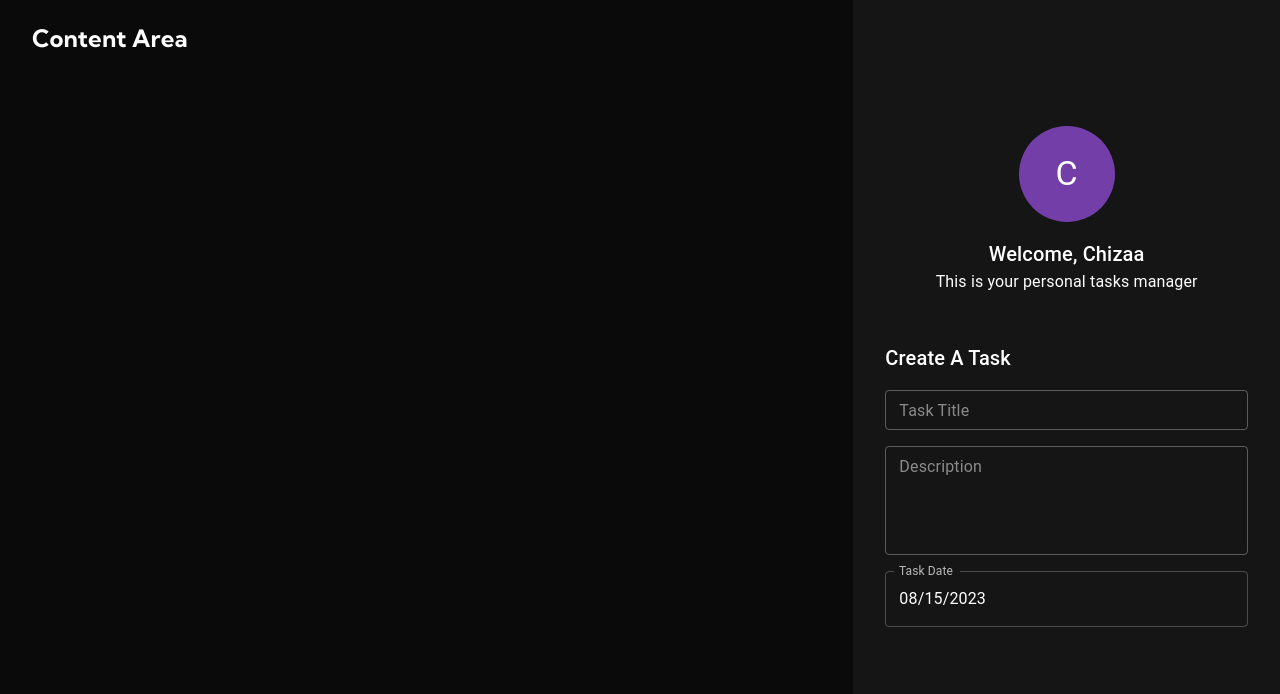
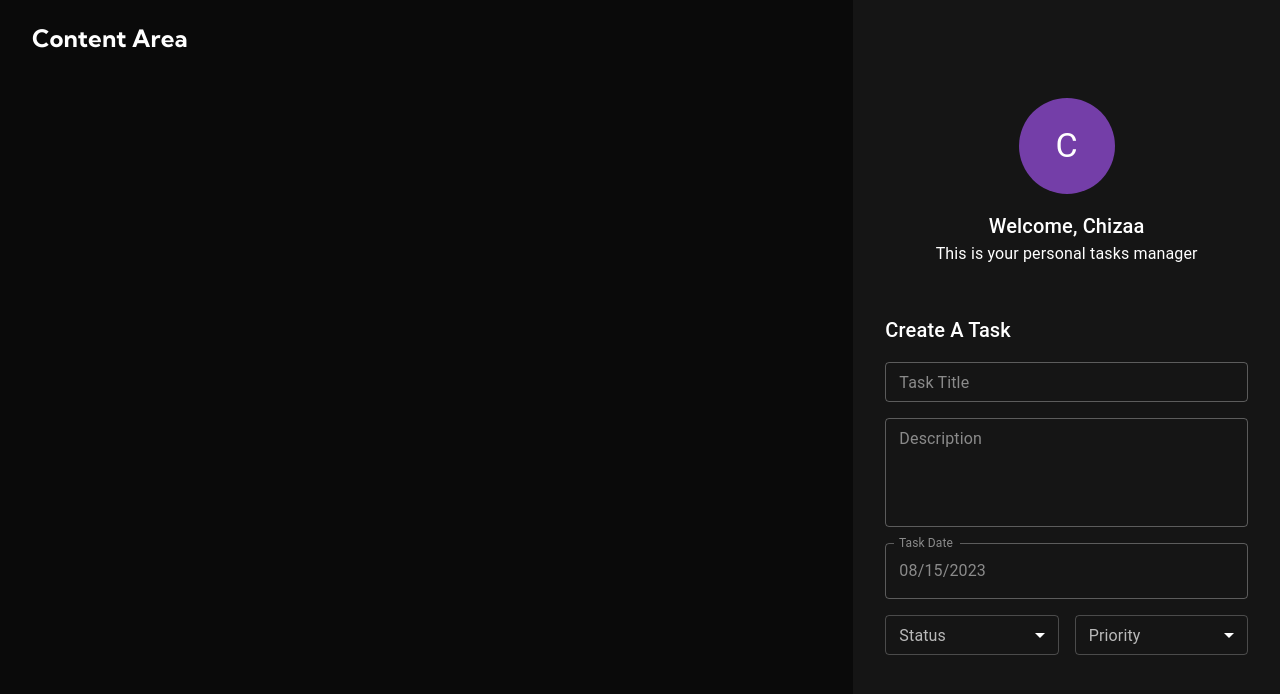
Before and after one commit to DennohKim/ts-crud-app, a React (Vite) app: page / in a window 1280 px wide. Shown: the top 694 px of the page. Built offline with nearby package versions, Linux system fonts and the light colour scheme.

Commit message:
feat: create select fields

```diff
--- a/src/components/createTaskForm/_taskDateField.tsx
+++ b/src/components/createTaskForm/_taskDateField.tsx
@@ -1,10 +1,10 @@
-import React, { FC, ReactElement, useState } from 'react';
+import React, { FC, ReactElement } from 'react';
 import { AdapterDateFns } from '@mui/x-date-pickers/AdapterDateFns';
 import { DatePicker } from '@mui/x-date-pickers/DatePicker';
 import { LocalizationProvider } from '@mui/x-date-pickers/LocalizationProvider';
 import { TextField } from '@mui/material';
 import { IDateField } from './interfaces/IDateField';
-import { PropTypes } from 'prop-types';
+import  PropTypes  from 'prop-types';
 
 
 export const TaskDateField: FC<IDateField> = (
--- /dev/null
+++ b/src/components/createTaskForm/_taskSelectField.tsx
@@ -0,0 +1,57 @@
+import React, { FC, ReactElement } from 'react';
+import {
+  InputLabel,
+  MenuItem,
+  FormControl,
+  Select,
+  SelectChangeEvent,
+} from '@mui/material';
+import { ISelectField } from './interfaces/ISelectField';
+import PropTypes from 'prop-types';
+
+export const TaskSelectField: FC<ISelectField> = ({
+  value = '',
+  label = 'Select Box',
+  name = 'selectBox',
+  items = [{ value: '', label: 'Add Items' }],
+  disabled = false,
+  onChange = (e: SelectChangeEvent) => console.log(e),
+}): ReactElement => {
+  return (
+    <FormControl fullWidth size="small">
+      <InputLabel id={`${name}-id`}>{label}</InputLabel>
+      <Select
+        labelId={`${name}-id`}
+        id={`${name}-id-select`}
+        value={value}
+        label={label}
+        name={name}
+        onChange={onChange}
+        disabled={disabled}
+      >
+        {items.map((item, index) => (
+          <MenuItem
+            key={item.value + index}
+            value={item.value}
+          >
+            {item.label}
+          </MenuItem>
+        ))}
+      </Select>
+    </FormControl>
+  );
+};
+
+TaskSelectField.propTypes = {
+  onChange: PropTypes.func,
+  label: PropTypes.string,
+  name: PropTypes.string,
+  disabled: PropTypes.bool,
+  items: PropTypes.arrayOf(
+    PropTypes.shape({
+      value: PropTypes.string.isRequired,
+      label: PropTypes.string.isRequired,
+
+    }).isRequired,
+  ),
+};
--- a/src/components/createTaskForm/createTaskForm.tsx
+++ b/src/components/createTaskForm/createTaskForm.tsx
@@ -1,24 +1,66 @@
 import React, { FC, ReactElement } from 'react';
-import { Box, Typography, Stack} from '@mui/material';
+import { Box, Typography, Stack } from '@mui/material';
 import { TaskDescriptionField } from './_taskDescriptionField';
 import { TaskTitleField } from './_taskTitleField';
 import { TaskDateField } from './_taskDateField';
+import { TaskSelectField } from './_taskSelectField';
+import { Status } from './enums/Status';
+import { Priority } from './enums/Priority';
 
 export const CreateTaskForm: FC = (): ReactElement => {
-    return (
-        <Box display="flex" flexDirection="column" alignItems="flex-start" width="100%" px={4} my={6}>
-            <Typography mb={2} component="h2" variant="h6">Create A Task</Typography>
+  return (
+    <Box
+      display="flex"
+      flexDirection="column"
+      alignItems="flex-start"
+      width="100%"
+      px={4}
+      my={6}
+    >
+      <Typography mb={2} component="h2" variant="h6">
+        Create A Task
+      </Typography>
 
-            <Stack spacing={2} sx={{ width: '100%'}}>
+      <Stack spacing={2} sx={{ width: '100%' }}>
+        <TaskTitleField disabled />
+        <TaskDescriptionField disabled />
+        <TaskDateField disabled />
+        <Stack
+          direction="row"
+          spacing={2}
+          sx={{ width: '100%' }}
+        >
+          <TaskSelectField label="Status" name="status" items={[
+            {
+                value: Status.todo,
+                label: Status.todo,
 
-            <TaskTitleField disabled/>
-            <TaskDescriptionField disabled/>
-            <TaskDateField/>
-            </Stack>
+            },
+            {
+                value: Status.inProgress,
+                label: Status.inProgress,
 
+            }
+          ]}/>
+          <TaskSelectField label="Priority" name="priority" items={[
+            {
+                value: Priority.low,
+                label: Priority.low,
 
-        </Box>
-    )
+            },
+            {
+                value: Priority.normal,
+                label: Priority.normal,
 
+            },
+            {
+                value: Priority.high,
+                label: Priority.high,
 
-}
+            }
+          ]} />
+        </Stack>
+      </Stack>
+    </Box>
+  );
+};
--- /dev/null
+++ b/src/components/createTaskForm/enums/Priority.ts
@@ -0,0 +1,6 @@
+export enum Priority {
+    high = 'high',
+    normal = 'normal',
+    low = 'low',
+
+}
--- /dev/null
+++ b/src/components/createTaskForm/enums/Status.ts
@@ -0,0 +1,6 @@
+export enum Status {
+    todo = 'todo',
+    inProgress = 'inProgress',
+    completed = 'completed',
+
+}
--- a/src/components/createTaskForm/interfaces/IDateField.ts
+++ b/src/components/createTaskForm/interfaces/IDateField.ts
@@ -1,6 +1,6 @@
 import { IDisabled } from "./IDisabled";
 
 export interface IDateField extends IDisabled {
-    value?: Date | null;
-    onChange: (date: Date | null) => void;
+    value?: Date | null,
+    onChange?: (date: Date | null) => void;
 }
--- /dev/null
+++ b/src/components/createTaskForm/interfaces/ISelectField.ts
@@ -0,0 +1,17 @@
+import { IDisabled } from "./IDisabled";
+import { SelectChangeEvent } from "@mui/material";
+
+export interface ISelectItems {
+    value: string;
+    label: string;
+
+}
+
+export interface ISelectField extends IDisabled {
+    name?: string;
+    label?: string;
+    value?: string;
+    onChange?: (e: SelectChangeEvent) => void;
+    items?: ISelectItems[];
+
+}
```
